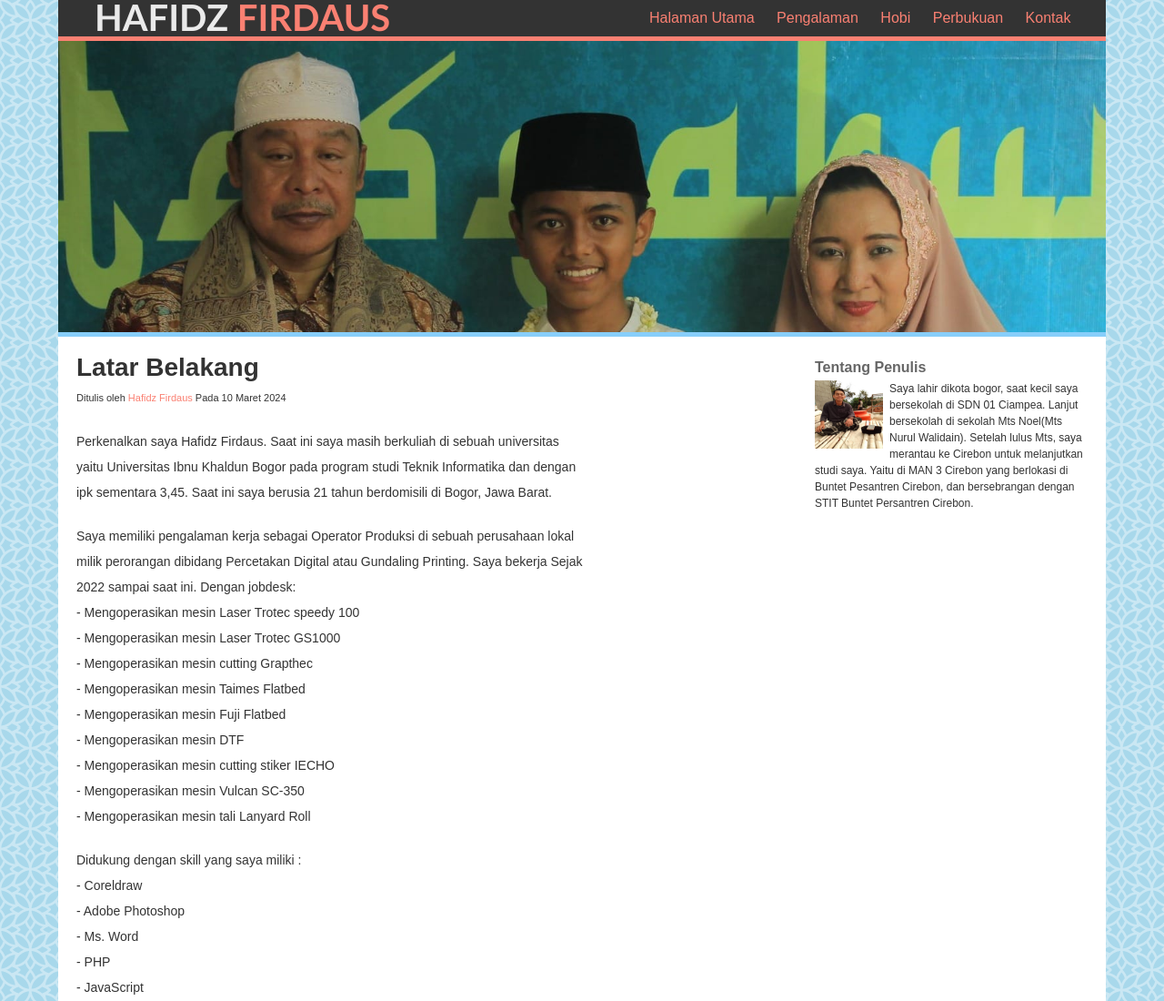
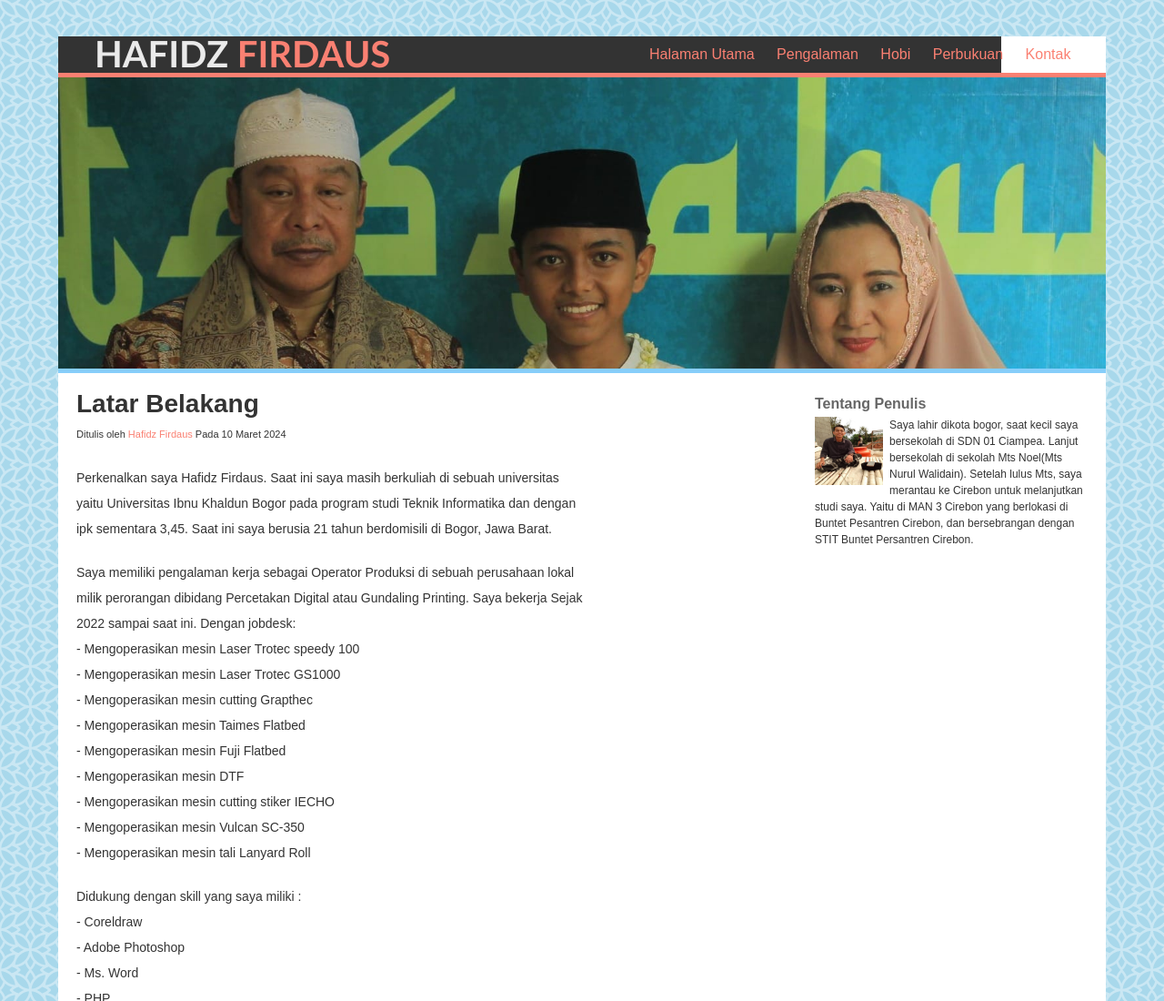
Before and after one commit to Dzcomunity/Dzcomunity.github.io, a plain HTML site: page index.html in a window 1280 px wide. Shown: the top 1100 px of the page at 91% size. Drawn offline with Linux system fonts and the light colour scheme.

Commit message:
mengubah style.css

```diff
--- a/style.css
+++ b/style.css
@@ -154,7 +154,7 @@ body {
   width: 90%;
   height: 40px;
   background-color: #333;
-  position: fixed ;
+  position: inline-block ;
   z-index: 9999;
   left: 5%;
   top: 0px;
```
